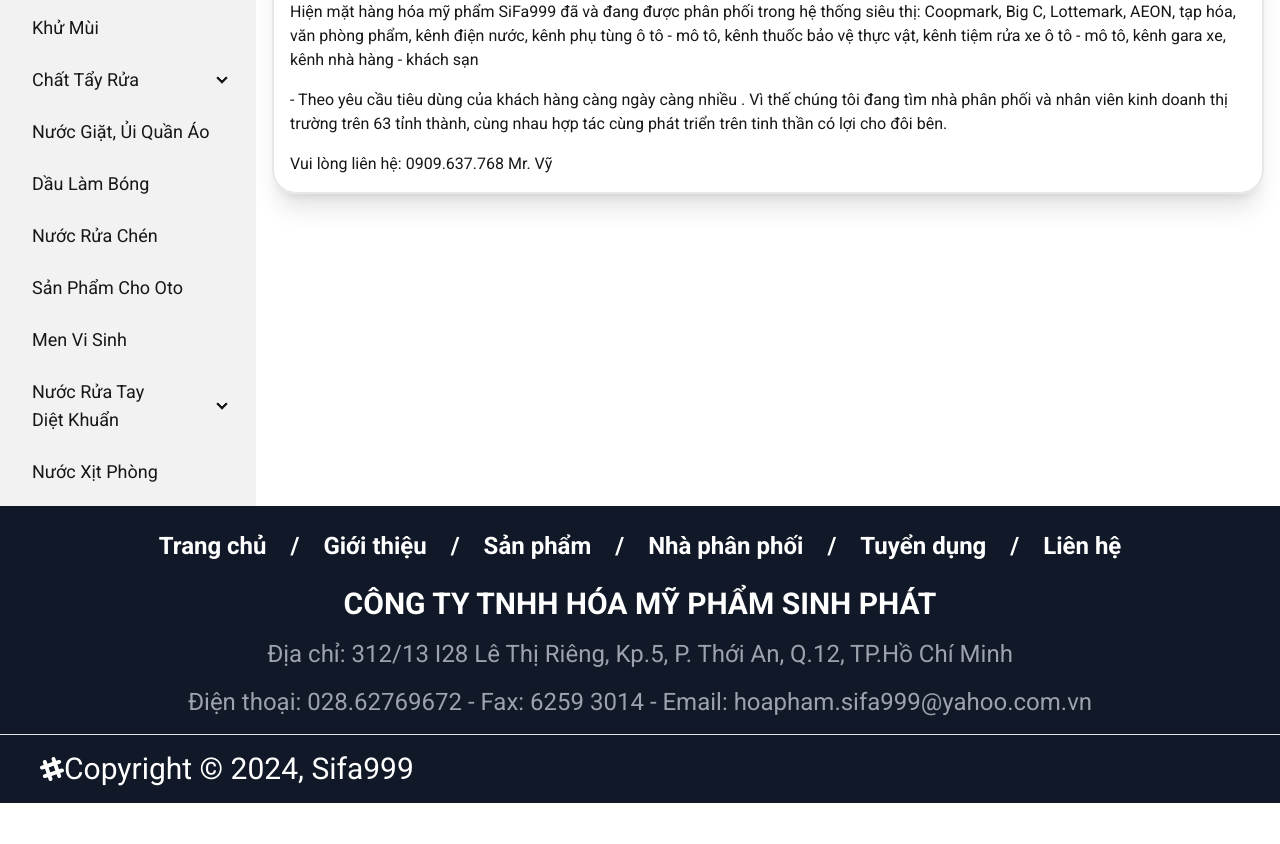
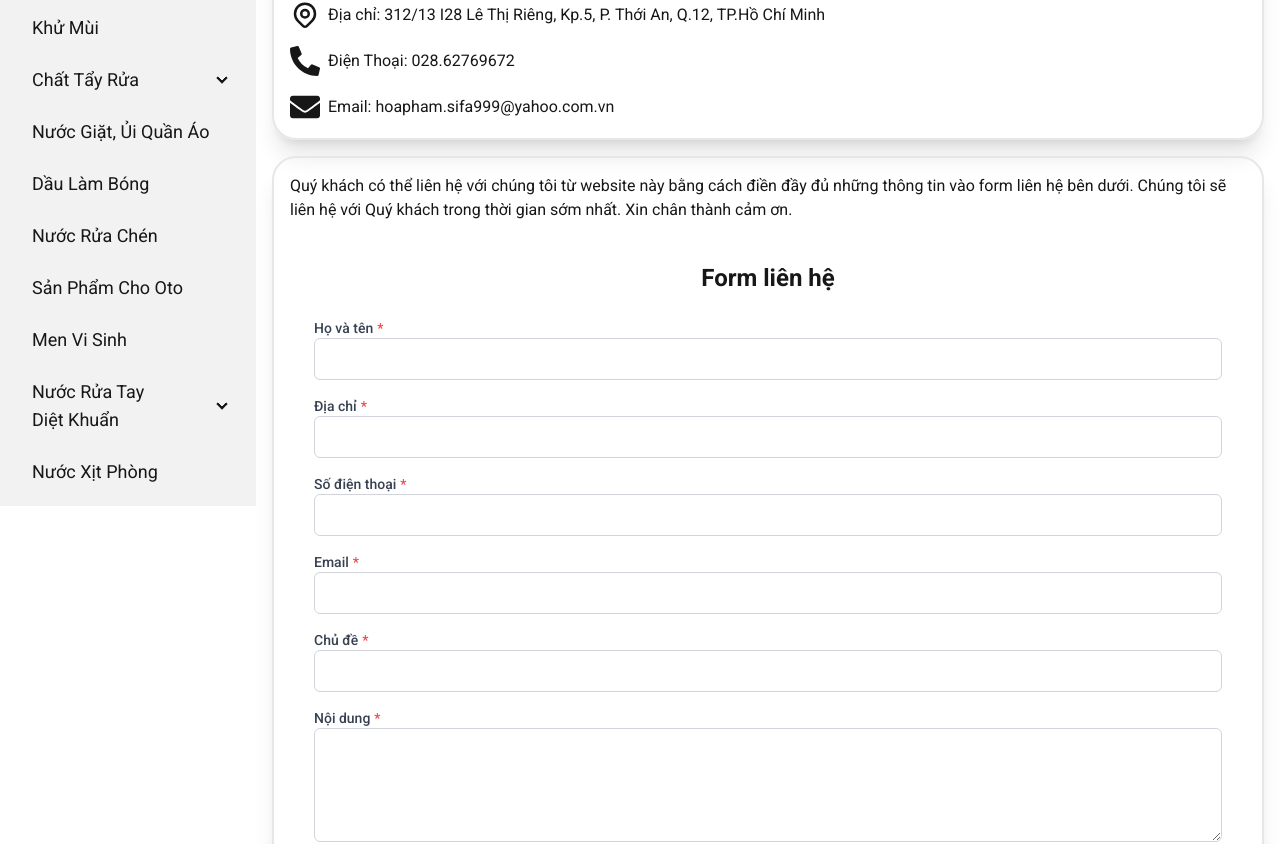
Before and after one commit to huutamisme/sifa999, a Next.js app: page /lien-he in a window 1280 px wide. Shown: the part 658-1502 px from the top of the page. Before the commit the page ends 1461 px from the top, so only its background shows below. Built offline with nearby package versions, Linux system fonts and the light colour scheme.

Commit message:
Implement ContactForm

```diff
--- a/app/gioi-thieu/page.tsx
+++ b/app/gioi-thieu/page.tsx
@@ -6,7 +6,7 @@
         <NavLayout>
             <h2 className="text-4xl text-background font-bold text-center">Giới thiệu</h2>
             {introductions.map((introduction, index) => (
-                <div className="collapse collapse-arrow my-6 shadow-lg" key={index}>
+                <div className="collapse collapse-arrow my-6 shadow-lg border border-2" key={index}>
                     {/* Sử dụng defaultChecked nếu index = 0 */}
                     <input type="checkbox" name="statsgroup" defaultChecked={index === 0} />
                     <div className="collapse-title text-2xl font-semibold text-background">
--- /dev/null
+++ b/app/lien-he/components/ContactForm.tsx
@@ -0,0 +1,149 @@
+"use client";
+
+import { useForm, SubmitHandler } from "react-hook-form";
+import { toast, ToastContainer } from 'react-toastify';
+import 'react-toastify/dist/ReactToastify.css';
+
+interface ContactFormValues {
+    fullName: string;
+    address: string;
+    phoneNumber: string;
+    email: string;
+    subject: string;
+    message: string;
+}
+
+const ContactForm: React.FC = () => {
+    const { register, handleSubmit, reset, formState: { errors } } = useForm<ContactFormValues>();
+
+    const onSubmit: SubmitHandler<ContactFormValues> = (data) => {
+        console.log("Form Data: ", data);
+        toast.success('Đã gửi form liên hệ thành công!');
+        reset();
+    };
+
+    return (
+        <div className="p-6">
+            <h2 className="text-2xl font-bold mb-6 text-center">Form liên hệ</h2>
+
+            <ToastContainer
+                position="top-right"
+                autoClose={3000}
+                hideProgressBar={false}
+                newestOnTop={false}
+                closeOnClick
+                pauseOnFocusLoss
+                draggable
+                pauseOnHover
+            />
+
+            <form onSubmit={handleSubmit(onSubmit)} className="space-y-4">
+                {/* Họ và Tên */}
+                <div>
+                    <label className="block text-sm font-medium text-gray-700">
+                        Họ và tên
+                        <span className="text-red-500 ml-1">*</span>
+                    </label>
+                    <input
+                        type="text"
+                        {...register("fullName", { required: "Họ và tên là bắt buộc." })}
+                        className={`w-full px-4 py-2 border rounded-md ${errors.fullName ? "border-red-500" : "border-gray-300"}`}
+                    />
+                    {errors.fullName && <p className="text-red-500 text-sm">{errors.fullName.message}</p>}
+                </div>
+
+                {/* Địa chỉ */}
+                <div>
+                    <label className="block text-sm font-medium text-gray-700">
+                        Địa chỉ
+                        <span className="text-red-500 ml-1">*</span>
+                    </label>
+                    <input
+                        type="text"
+                        {...register("address", { required: "Địa chỉ là bắt buộc." })}
+                        className={`w-full px-4 py-2 border rounded-md ${errors.address ? "border-red-500" : "border-gray-300"}`}
+                    />
+                    {errors.address && <p className="text-red-500 text-sm">{errors.address.message}</p>}
+                </div>
+
+                {/* Số điện thoại */}
+                <div>
+                    <label className="block text-sm font-medium text-gray-700">
+                        Số điện thoại
+                        <span className="text-red-500 ml-1">*</span>
+                    </label>
+                    <input
+                        type="tel"
+                        {...register("phoneNumber", {
+                            required: "Số điện thoại là bắt buộc.",
+                            pattern: {
+                                value: /^[0-9]{10,11}$/,
+                                message: "Số điện thoại không hợp lệ.",
+                            },
+                        })}
+                        className={`w-full px-4 py-2 border rounded-md ${errors.phoneNumber ? "border-red-500" : "border-gray-300"}`}
+                    />
+                    {errors.phoneNumber && <p className="text-red-500 text-sm">{errors.phoneNumber.message}</p>}
+                </div>
+
+                {/* Email */}
+                <div>
+                    <label className="block text-sm font-medium text-gray-700">
+                        Email
+                        <span className="text-red-500 ml-1">*</span>
+                    </label>
+                    <input
+                        type="email"
+                        {...register("email", {
+                            required: "Email là bắt buộc.",
+                            pattern: {
+                                value: /^[^\s@]+@[^\s@]+\.[^\s@]+$/,
+                                message: "Email không hợp lệ.",
+                            },
+                        })}
+                        className={`w-full px-4 py-2 border rounded-md ${errors.email ? "border-red-500" : "border-gray-300"}`}
+                    />
+                    {errors.email && <p className="text-red-500 text-sm">{errors.email.message}</p>}
+                </div>
+
+                {/* Chủ đề */}
+                <div>
+                    <label className="block text-sm font-medium text-gray-700">
+                        Chủ đề
+                        <span className="text-red-500 ml-1">*</span>
+                    </label>
+                    <input
+                        type="text"
+                        {...register("subject", { required: "Chủ đề là bắt buộc." })}
+                        className={`w-full px-4 py-2 border rounded-md ${errors.subject ? "border-red-500" : "border-gray-300"}`}
+                    />
+                    {errors.subject && <p className="text-red-500 text-sm">{errors.subject.message}</p>}
+                </div>
+
+                {/* Nội dung */}
+                <div>
+                    <label className="block text-sm font-medium text-gray-700">
+                        Nội dung
+                        <span className="text-red-500 ml-1">*</span>
+                    </label>
+                    <textarea
+                        {...register("message", { required: "Nội dung là bắt buộc." })}
+                        rows={4}
+                        className={`w-full px-4 py-2 border rounded-md ${errors.message ? "border-red-500" : "border-gray-300"}`}
+                    ></textarea>
+                    {errors.message && <p className="text-red-500 text-sm">{errors.message.message}</p>}
+                </div>
+
+                {/* Submit Button */}
+                <button
+                    type="submit"
+                    className="w-full bg-blue-500 text-white py-2 px-4 rounded-md hover:bg-blue-600 transition duration-200"
+                >
+                    Gửi
+                </button>
+            </form>
+        </div>
+    );
+};
+
+export default ContactForm;
--- a/app/lien-he/page.tsx
+++ b/app/lien-he/page.tsx
@@ -1,4 +1,7 @@
 import NavLayout from "@/components/NavLayout";
+import { FaEnvelope, FaPhoneAlt } from 'react-icons/fa';
+import { HiOutlineLocationMarker } from 'react-icons/hi';
+import ContactForm from "./components/ContactForm";
 
 const Contact: React.FC = () => {
     return (
@@ -6,9 +9,24 @@
             <h2 className="text-4xl text-background font-bold text-center">Thông tin liên hệ</h2>
             <div className="flex flex-col p-4 space-y-4 border border-2 mt-4 rounded-3xl shadow-xl">
                 <h3 className="font-bold">CÔNG TY TNHH HÓA MỸ PHẨM SINH PHÁT</h3>
-                <p>Hiện mặt hàng hóa mỹ phẩm SiFa999 đã và đang được phân phối trong hệ thống siêu thị: Coopmark, Big C, Lottemark, AEON, tạp hóa, văn phòng phẩm, kênh điện nước, kênh phụ tùng ô tô - mô tô, kênh thuốc bảo vệ thực vật, kênh tiệm rửa xe ô tô - mô tô, kênh gara xe, kênh nhà hàng - khách sạn</p>
-                <p>- Theo yêu cầu tiêu dùng của khách hàng càng ngày càng nhiều . Vì thế chúng tôi đang tìm nhà phân phối và nhân viên kinh doanh thị trường trên 63 tỉnh thành, cùng nhau hợp tác cùng phát triển trên tinh thần có lợi cho đôi bên.</p>
-                <p>Vui lòng liên hệ: 0909.637.768 Mr. Vỹ</p>
+                <div className="flex space-x-2 items-center">
+                    <HiOutlineLocationMarker size={30} />
+                    <p>Địa chỉ: 312/13 I28 Lê Thị Riêng, Kp.5, P. Thới An, Q.12, TP.Hồ Chí Minh</p>
+                </div>
+                <div className="flex space-x-2 items-center">
+                    <FaPhoneAlt size={30} />
+                    <p>Điện Thoại: 028.62769672</p>
+                </div>
+                <div className="flex space-x-2 items-center">
+                    <FaEnvelope size={30} />
+                    <p>Email: hoapham.sifa999@yahoo.com.vn</p>
+                </div>
+            </div>
+            <div className="flex flex-col p-4 space-y-4 border border-2 mt-4 rounded-3xl shadow-xl">
+                <p>
+                    Quý khách có thể liên hệ với chúng tôi từ website này bằng cách điền đầy đủ những thông tin vào form liên hệ bên dưới. Chúng tôi sẽ liên hệ với Quý khách trong thời gian sớm nhất. Xin chân thành cảm ơn.
+                </p>
+                <ContactForm />
             </div>
         </NavLayout>
     );
--- a/components/NavLayout.tsx
+++ b/components/NavLayout.tsx
@@ -18,7 +18,7 @@
                 <aside className="w-1/5">
                     <Listing />
                 </aside>
-                <section className="w-4/5 px-4">
+                <section className="w-4/5 px-4 mb-4">
                     {children}
                 </section>
             </main>
--- a/package.json
+++ b/package.json
@@ -12,8 +12,10 @@
     "next": "15.0.3",
     "react": "^18.3.1",
     "react-dom": "^18.3.1",
+    "react-hook-form": "^7.53.2",
     "react-icons": "^5.3.0",
     "react-slick": "^0.30.2",
+    "react-toastify": "^10.0.6",
     "slick-carousel": "^1.8.1"
   },
   "devDependencies": {
```
Also changed, not shown: 1 other file (tests, documents, lock files or other folders).
